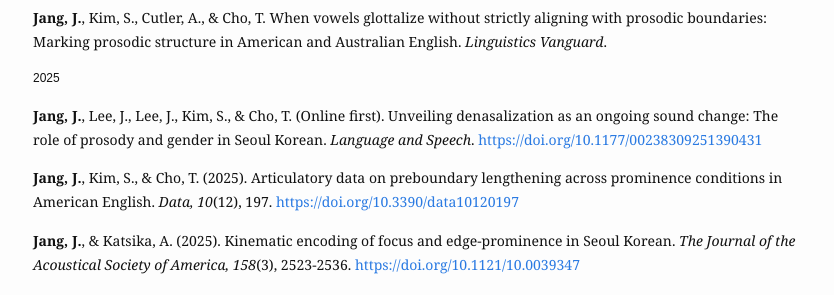
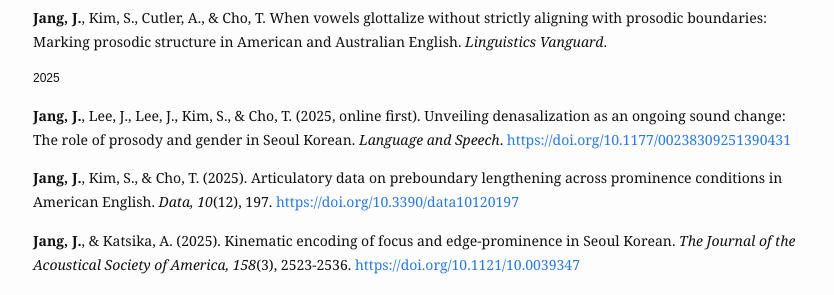
Before and after one commit to jiyoungj/jiyoungj.github.io, a Jekyll site: the page built from publications.md, in a window 1280 px wide. Shown: the part 252-547 px from the top of the page, without its empty margins (222-1056 px from the left). Built offline with Jekyll 4.4.1, drawn with Linux system fonts in a browser that asks for light colours; some web fonts are replaced.

Commit message:
Update publications.md

```diff
--- a/publications.md
+++ b/publications.md
@@ -13,7 +13,7 @@
 
 <h4>2025</h4>
 
-  <b>Jang, J.</b>, Lee, J., Lee, J., Kim, S., & Cho, T. (Online first). Unveiling denasalization as an ongoing sound change: The role of prosody and gender in Seoul Korean. <em>Language and Speech</em>. <a href="https://doi.org/10.1177/00238309251390431">https://doi.org/10.1177/00238309251390431</a>
+  <b>Jang, J.</b>, Lee, J., Lee, J., Kim, S., & Cho, T. (2025, online first). Unveiling denasalization as an ongoing sound change: The role of prosody and gender in Seoul Korean. <em>Language and Speech</em>. <a href="https://doi.org/10.1177/00238309251390431">https://doi.org/10.1177/00238309251390431</a>
 
  <b>Jang, J.</b>, Kim, S., & Cho, T. (2025). Articulatory data on preboundary lengthening across prominence conditions in American English. <em>Data, 10</em>(12), 197. <a href="https://doi.org/10.3390/data10120197">https://doi.org/10.3390/data10120197</a>
 
```
